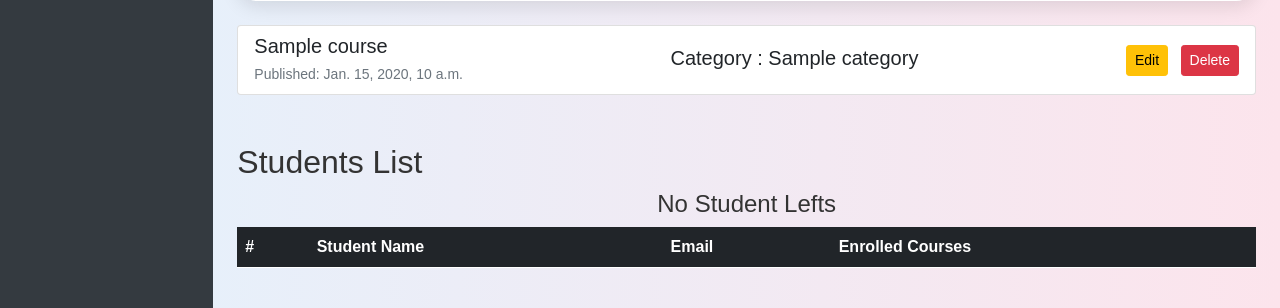
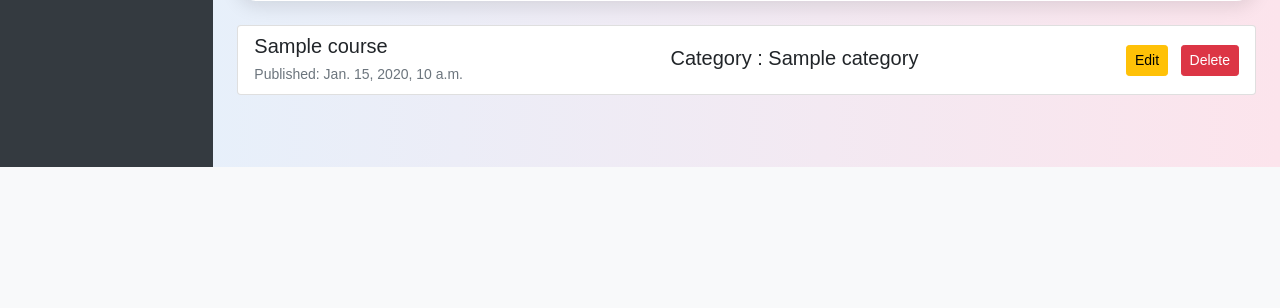
Before and after one commit to Rudro5532/Skillup-LMS, a Django app: page /account/teacher_dashboard/?next=/account/student_dashboard/ in a window 1280 px wide. Shown: the part 1114-1422 px from the top of the page. After the commit the page ends 1281 px from the top, so only its background shows below. Run offline with Django 5.2, Linux system fonts and the light colour scheme; a user stored in the database is signed in; tables that the repository leaves empty hold one stand-in row (values such as "Sample post"); lists and menus that the app fills with data are empty; some libraries are stand-ins or nearby versions.

Commit message:
enrolled student

```diff
--- a/Account_app/urls.py
+++ b/Account_app/urls.py
@@ -9,6 +9,7 @@ urlpatterns = [
     path("user_login/", views.user_login, name="user_login"),
     path("user_logout/", views.user_logout, name="user_logout"),
     path("student_dashboard/", views.student_dashboard, name="student_dashboard"),
+    path('students/', views.enrolled_students_list, name='enrolled_students'),
     path("teacher_dashboard/", views.teacher_dashboard, name="teacher_dashboard"),
     path("update_course/<slug:slug>/", views.edit_course, name="update_course"),
     path("delete_course/<slug:slug>/", views.delete_course, name="delete")
--- a/Account_app/views.py
+++ b/Account_app/views.py
@@ -3,6 +3,7 @@ from django.http import JsonResponse
 from django.contrib import messages
 from .models import User
 from Courses_app.models import Category,Course
+from Payment_app.models import Payment
 from django.contrib.auth import authenticate, login, logout
 from django.contrib.auth.decorators import login_required, user_passes_test
 from django.utils.http import urlsafe_base64_decode, urlsafe_base64_encode
@@ -229,13 +230,15 @@ def teacher_dashboard(request):
         #return redirect("teacher_dashboard")
     categories = Category.objects.all()
     teachers = User.objects.filter(is_teacher=True)
-    courses = Course.objects.all()
+    courses = Course.objects.filter(teacher=request.user)
     students = User.objects.filter(is_teacher=False, is_superuser=False)
+
+
     context= {
         'categories' : categories,
         'teachers' : teachers,
         'courses' : courses,
-        'students' : students
+        'students' : students,
     }
     return render(request, "account/teacher_dashboard.html", context)
 
@@ -291,11 +294,14 @@ def edit_course(request, slug):
     teachers = User.objects.filter(is_teacher=True)
     courses = Course.objects.all()
     categories = Category.objects.all()
+    enrollments = Payment.objects.select_related('enrollment__user', 'course')\
+    .filter(course=course, status='Completed', is_paid=True)
     context = {
         'categories': categories,
         'teachers': teachers,
         'courses': courses,
-        'course_details': course
+        'course_details': course,
+        'enrollments': enrollments,
     }
     return render(request, "account/teacher_dashboard.html", context)
 
@@ -306,3 +312,12 @@ def delete_course(request, slug):
     course.delete()
     messages.success(request, "Course deleted successfully!")
     return redirect("teacher_dashboard")
+
+@login_required(login_url='user_login')
+@user_passes_test(is_teacher, login_url='home')
+def enrolled_students_list(request):
+    enrollments = Payment.objects.filter(is_paid=True).select_related('user', 'course')
+    context = {
+        'enrollments': enrollments
+    }
+    return render(request, 'account/student_list.html', context)
--- a/Payment_app/models.py
+++ b/Payment_app/models.py
@@ -4,7 +4,7 @@ from Courses_app.models import Course,Enrollment
 
 class Payment(models.Model):
     user = models.ForeignKey(User, on_delete=models.CASCADE)
-    course = models.OneToOneField(Course, on_delete=models.CASCADE)
+    course = models.ForeignKey(Course, on_delete=models.CASCADE)
     enrollment = models.OneToOneField(Enrollment, on_delete=models.CASCADE)
     amount = models.DecimalField(max_digits=10, decimal_places=2)
     payment_method = models.CharField(max_length=50)
--- a/Payment_app/views.py
+++ b/Payment_app/views.py
@@ -98,6 +98,10 @@ def verify_payment(request):
                 payment.status = "Completed"
                 payment.is_paid = True
                 payment.save()
+
+                enrollment = payment.enrollment
+                enrollment.status = "Enrolled"
+                enrollment.save()
                 return JsonResponse({"success": True, "message": "Payment verified successfully!"})
             except razorpay.errors.SignatureVerificationError:
                 print("Signature verification failed!")
--- a/templates/account/teacher_dashboard.html
+++ b/templates/account/teacher_dashboard.html
@@ -18,7 +18,7 @@
             <a class="nav-link" href="#blog-management">Manage Blogs</a>
           </li>
           <li class="nav-item">
-            <a class="nav-link" href="#students-list">Students List</a>
+            <a class="nav-link" href="{% url 'enrolled_students' %}">Students List</a>
           </li>
           <li class="nav-item mt-5">
             <a class="nav-link btn btn-danger text-white" href="#">Logout</a>
@@ -123,36 +123,6 @@
               {% endif %}
           </div>
       </section>
-
-      <!-- Students List -->
-      <section id="students-list">
-        <h2>Students List</h2>
-        <table class="table table-hover table-striped align-middle">
-          <thead class="table-dark">
-            <tr>
-              <th>#</th>
-              <th>Student Name</th>
-              <th>Email</th>
-              <th>Enrolled Courses</th>
-            </tr>
-          </thead>
-          <tbody>
-            {% if students %}
-            {% for student in students %}
-            <tr>
-              <th>{{forloop.counter}}</th>
-              <td>{{student.full_name}}</td>
-              <td>{{student.email}}</td>
-              <td>#</td>
-            </tr>
-            {% endfor %}
-            {% else %}
-            <h4 class="text-center">No Student Lefts</h4>
-            {% endif %}
-          </tbody>
-        </table>
-      </section>
-
     </main>
   </div>
 </div>
```
Also changed, not shown: templates/account/student_list.html (added, +34 -0 lines), Payment_app/migrations/0005_alter_payment_course.py (added).
